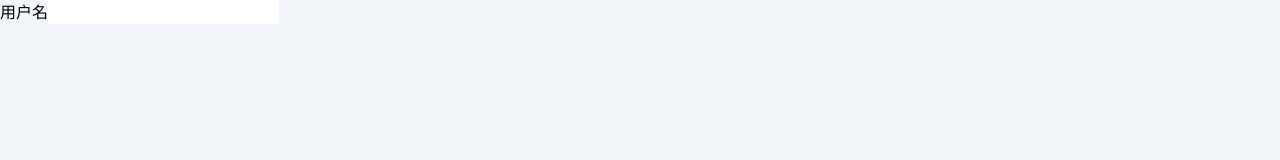
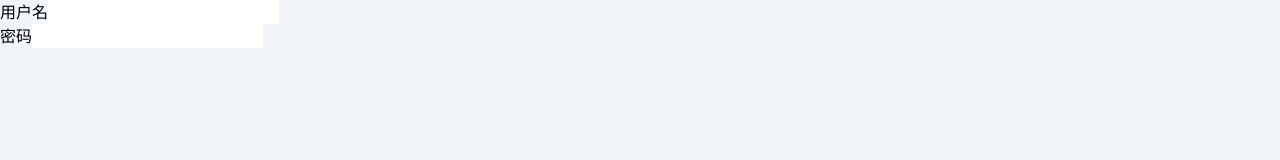
Before and after one commit to Jerry-Lam/jerrylam-blog, a Vue app in the folder admin/: page /login in a window 1280 px wide. Shown: the top 160 px of the page. Built offline with nearby package versions, Linux system fonts and the light colour scheme.

Commit message:
修改验证bug

```diff
--- a/admin/src/components/validateInput.vue
+++ b/admin/src/components/validateInput.vue
@@ -1,8 +1,15 @@
 <template>
     <div>
         <label>用户名</label>
-        <input ref="userName" :dataRule="dataRule.maxlength = 5" v-model="inputData" type="text" @change="validata()">
-        <div v-if="!nameInputError">姓名格式有误</div>
+        <input ref="userName" :dataRule="nameDataRule.maxlength = 5" v-model="nameData" type="text"
+            @change="namevalidata()">
+        <div v-if="!nameInputError">用户名格式有误</div>
+    </div>
+    <div>
+        <label>密码</label>
+        <input ref="passWord" :dataRule="passwordDataRule.required = true" v-model="passwordData" type="text"
+            @change="passwordvalidata()">
+        <div v-if="!passwordInputError">密码不能为空</div>
     </div>
 </template>
 
@@ -11,20 +18,32 @@ import isNumeric from '@/utils/isNumeric';
 import { onMounted, ref, type Ref } from 'vue';
 
 let userName: Ref<HTMLInputElement | undefined> = ref<HTMLInputElement>();
+let passWord: Ref<HTMLInputElement | undefined> = ref<HTMLInputElement>();
 
-let inputData: Ref<string | number | undefined> = ref<string | number>();
+let nameData: Ref<string | number | undefined> = ref<string | number>();
+let passwordData: Ref<string | number | undefined> = ref<string | number>();
 
 let nameInputError: Ref<boolean | undefined> = ref<boolean>(true);
+let passwordInputError: Ref<boolean | undefined> = ref<boolean>(true);
 
-const dataRule: rule = {}
+const nameDataRule: rule = {};
+const passwordDataRule: rule = {}
 
-let valid: Validator;
+let namevalid: Validator;
+let passwordvalid: Validator;
+
 onMounted(() => {
 })
 
-const validata = () => {
-    valid = new Validator(inputData.value, dataRule);
-    nameInputError.value = valid.is_valid();
+const namevalidata = () => {
+    namevalid = new Validator(nameData.value, nameDataRule);
+    nameInputError.value = namevalid.is_valid();
+}
+
+const passwordvalidata = () => {
+    passwordvalid = new Validator(passwordData.value, passwordDataRule);
+    passwordInputError.value = passwordvalid.is_valid();
+    console.log(passwordInputError.value);
 }
 
 type rule = {
@@ -60,15 +79,10 @@ class Validator {
         let key: string;
 
         //如果不是必填项，且没填任何内容，直接判定为合法
-        // if (!this.m_rule?.required && !this.m_val)
-        //     return true;
+        if (!this.m_rule?.required && !this.m_val)
+            return true;
 
         for (key in this.m_rule) {
-            //防止重复检查
-            if (key === 'required')
-                continue;
-
-
             let r = eval(`this["Validate_${key}"]()`);
             if (!r) return false;
         }
@@ -106,7 +120,7 @@ class Validator {
         return isNumeric(this.m_val);
     }
 
-    Validate_rquired() {
+    Validate_required() {
         let real = (this.m_val as string).trim();
         if (!real)
             return false;
```
